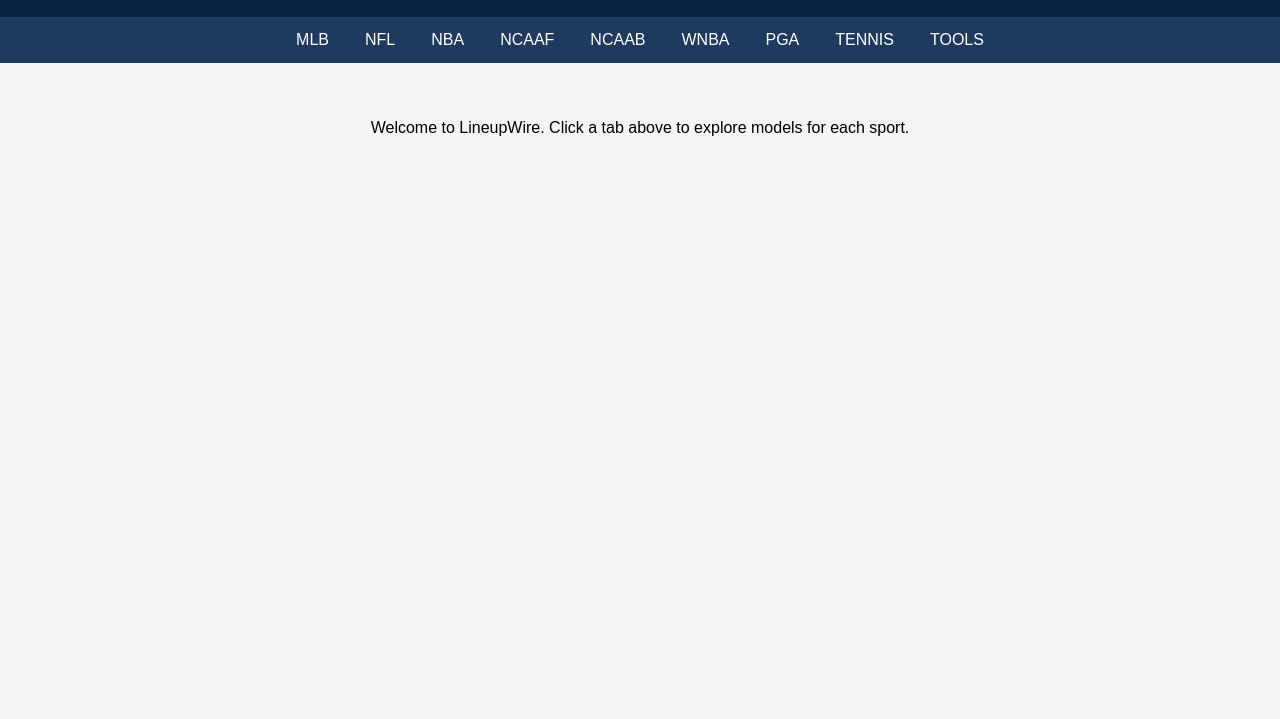
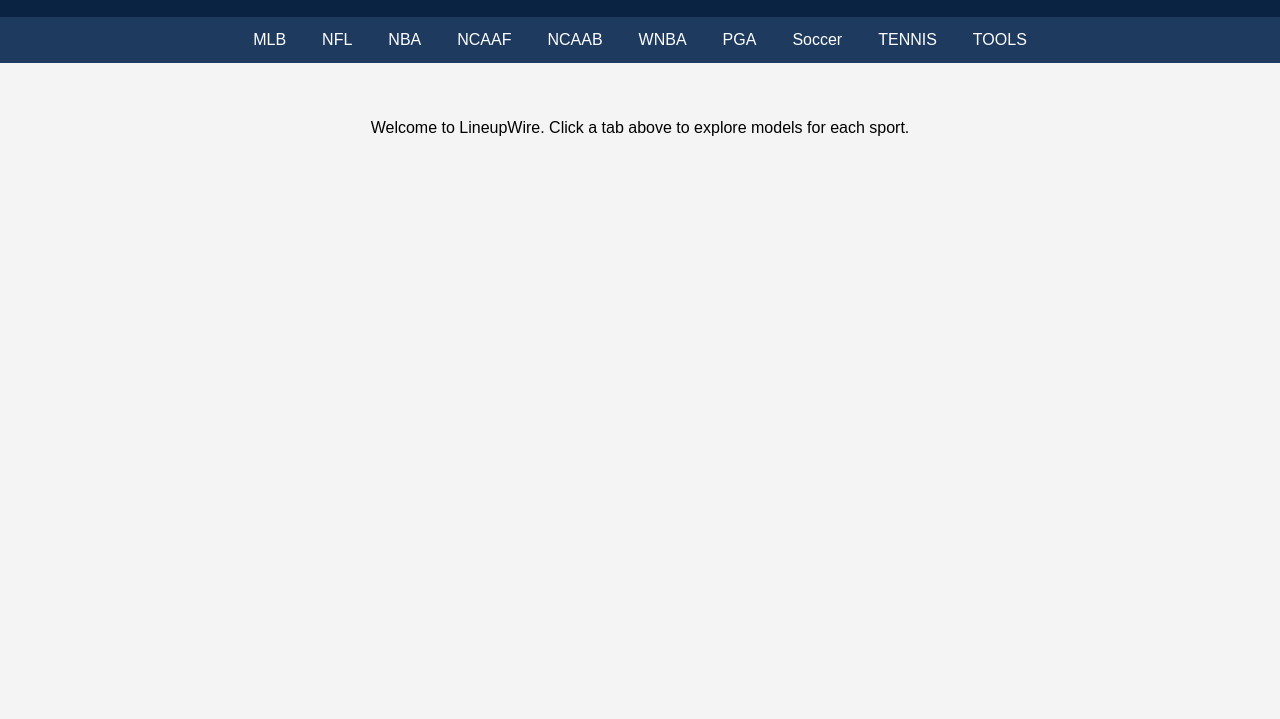
Before and after one commit to lgdsbrand/Lineupwire_mlb, a plain HTML site: page public/index.html in a window 1280 px wide. Shown: the part 81-800 px from the top of the page. Drawn offline with Linux system fonts and the light colour scheme.

Commit message:
Update index.html

```diff
--- a/public/index.html
+++ b/public/index.html
@@ -145,6 +145,7 @@
     <li><a href="#">NCAAB</a></li>
     <li><a href="#">WNBA</a></li>
     <li><a href="#">PGA</a></li>
+    <li><a href="https://mls-btts-bwampyc5ftn7pkyryh8wyn.streamlit.app">Soccer</a></li>
     <li><a href="#">TENNIS</a></li>
     <li><a href="#">TOOLS</a></li>
   </ul>
```
